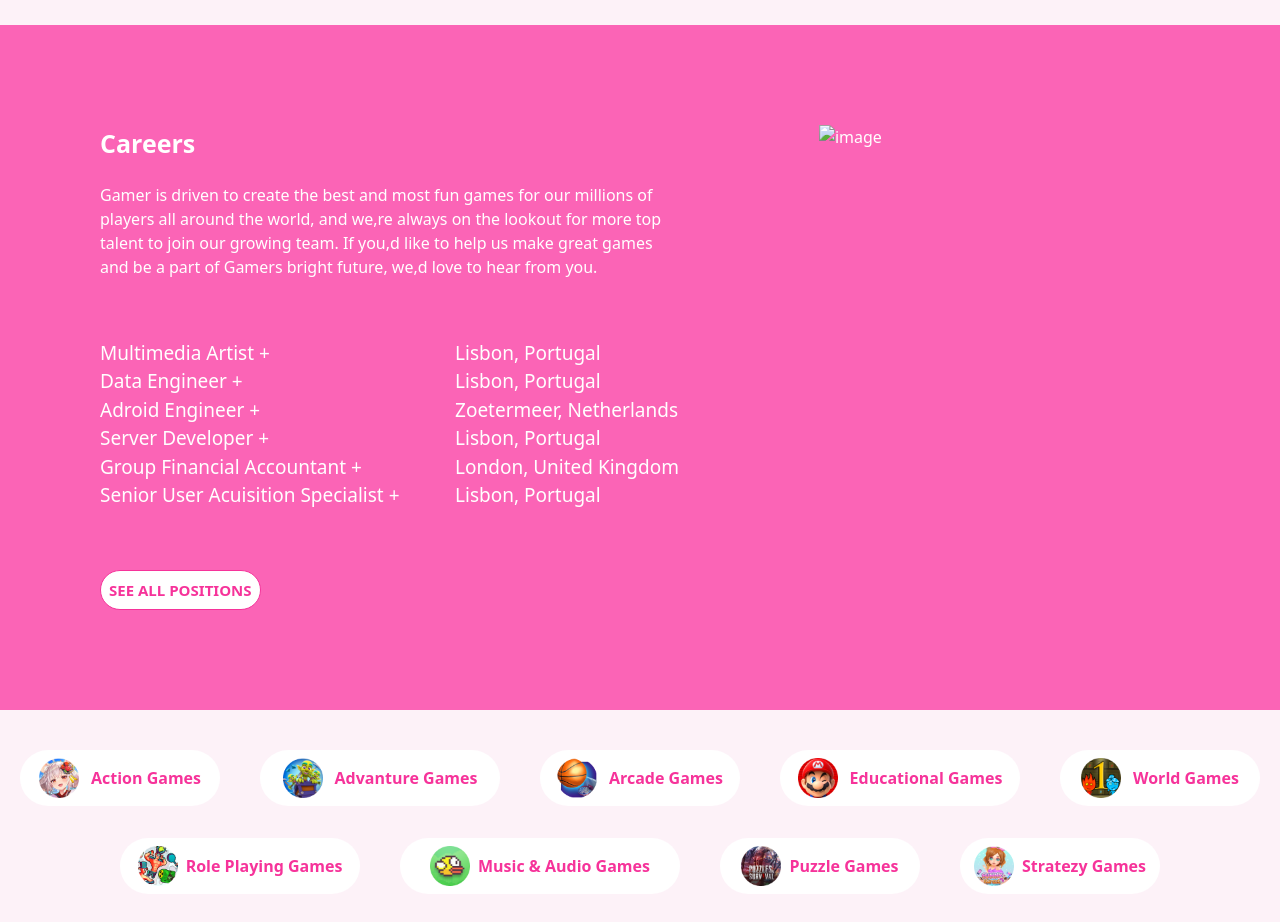
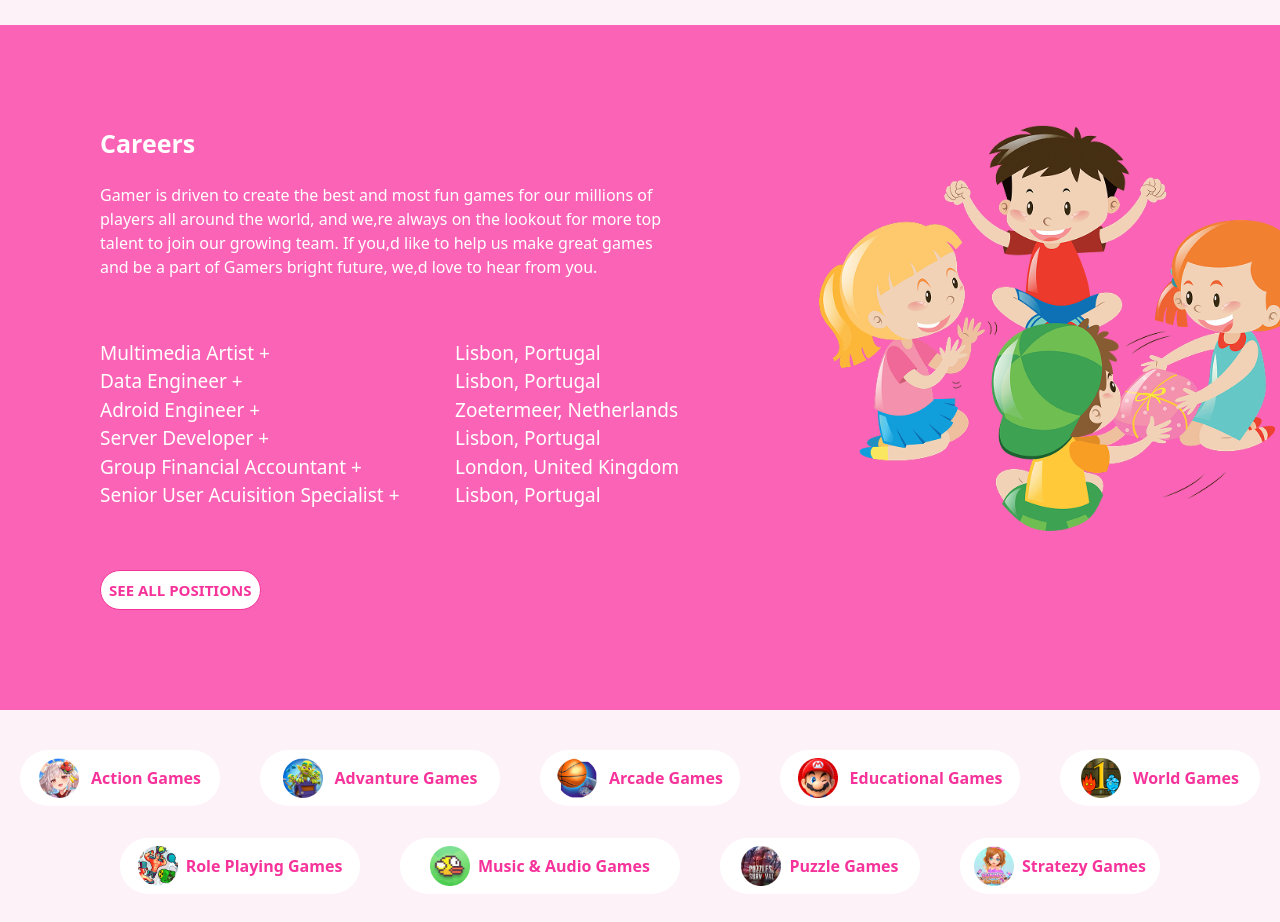
Before and after one commit to Uzzal-Karmakar/Second-project, a plain HTML site: page index.html in a window 1280 px wide. Shown: the part 3300-4222 px from the top of the page. Drawn offline with nearby package versions, Linux system fonts and the light colour scheme; the site is published under a folder, as on GitHub Pages, so addresses that start at the root find nothing.

Commit message:
add more

```diff
--- a/index.html
+++ b/index.html
@@ -167,7 +167,7 @@
         </div>
         </div>
         <div class="flex-[45%]">
-          <img src="/images/pngwing 5.png" alt="image">
+          <img src="./images/pngwing 5.png" alt="image">
         </div>
         </div>
         </section>
```
